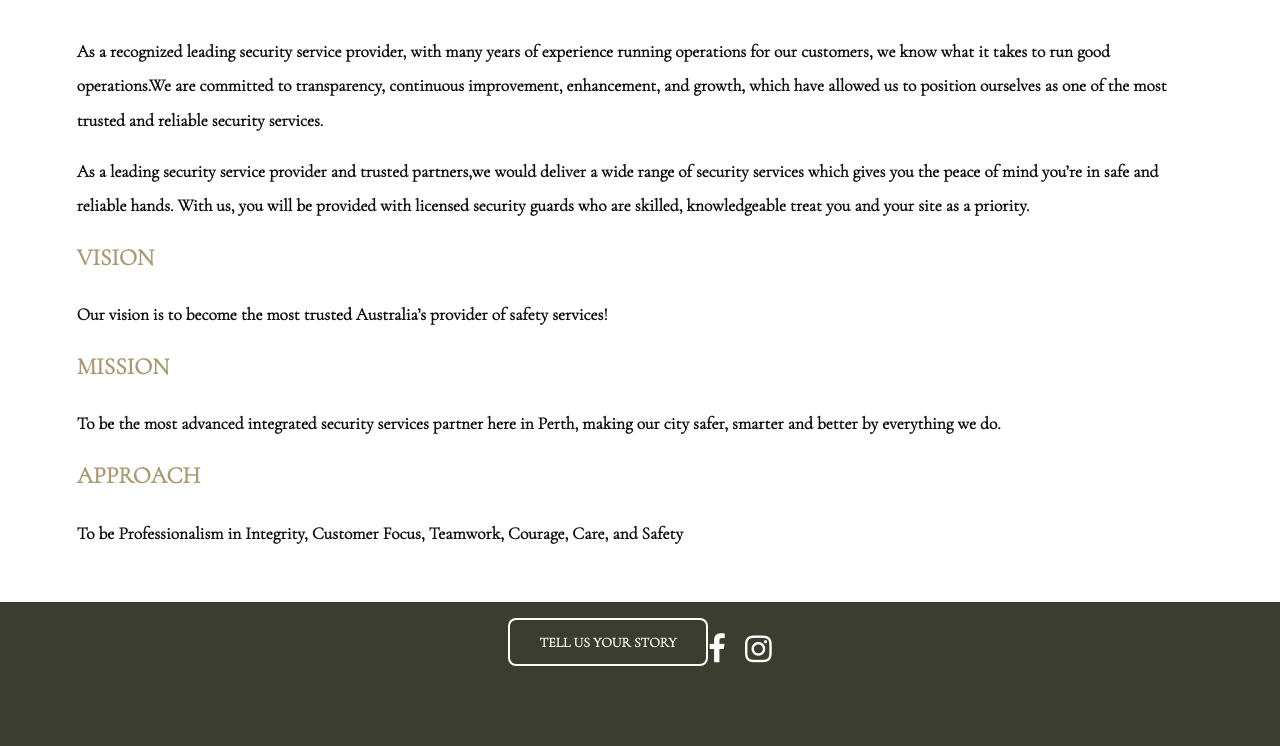
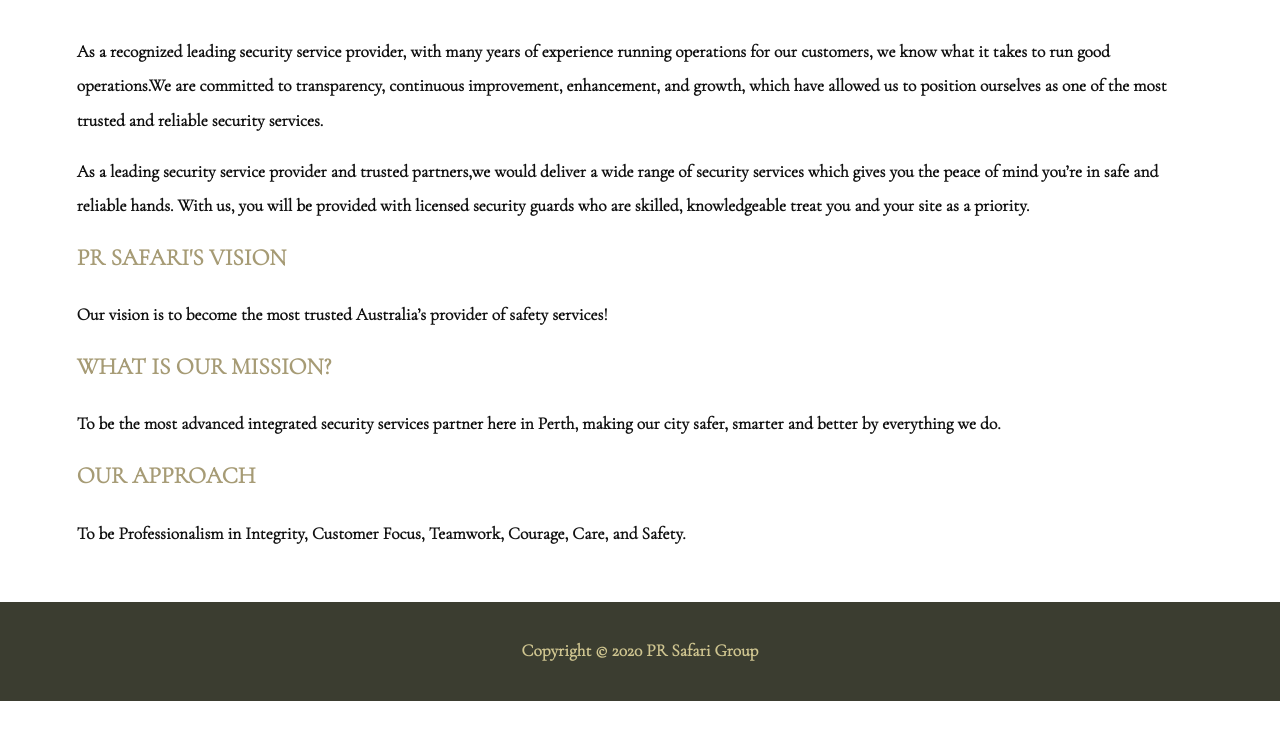
Before and after one commit to RonakReyhani/PR-Security, a plain HTML site: page aboutUs.html in a window 1280 px wide. Shown: the part 568-1314 px from the top of the page. After the commit the page ends 1269 px from the top, so only its background shows below. Drawn offline with nearby package versions, Linux system fonts and the light colour scheme.

Commit message:
about us-Done

```diff
--- a/aboutUs.html
+++ b/aboutUs.html
@@ -20,6 +20,7 @@
           <a href="index.html">Home</a>
           <a href="ourServices.html">Our Services</a>
           <a href="elements.html">Our Clients</a>
+          <a href="contactUs.html">Contact Us</a>
         </nav>
       </div>
     </header>
@@ -31,7 +32,7 @@
         <header class="major special">
           <h1>PR Safari Group</h1>
           <p>
-            We provide critical security services throughout Perth
+            We provide critical security services throughout Perth.
           </p>
         </header>
         <a href="#" class="image fit"><img src="images/aboutUs-banner.svg" alt="aboutUs-banner" /></a>
@@ -46,40 +47,26 @@
           which gives you the peace of mind you’re in safe and reliable hands. With us, you will be provided with
           licensed security guards who are skilled, knowledgeable treat you and your site as a priority.
         </p>
-        <h3>Vision</h3>
+        <h3>PR Safari's Vision</h3>
         <p>Our vision is to become the most trusted Australia’s provider of safety services!</p>
-        <h3>Mission</h3>
+        <h3>What is our Mission?</h3>
         <p>
           To be the most advanced integrated security services partner here in Perth, making our city safer, smarter and
           better by everything we do.
         </p>
 
-        <h3>Approach</h3>
-        <p>To be Professionalism in Integrity, Customer Focus, Teamwork, Courage, Care, and Safety</p>
+        <h3>Our Approach</h3>
+        <p>To be Professionalism in Integrity, Customer Focus, Teamwork, Courage, Care, and Safety.</p>
       </div>
     </section>
 
     <!-- Footer -->
     <section id="footer">
       <div class="inner">
-        <header>
-          <ul class="actions">
-            <li><a href="index.html#contactForm" class="button alt">Tell us your story</a></li>
-          </ul>
-        </header>
-
-        <div class="copyright">
-          <ul class="icons">
-            <li>
-              <a href="#" class="icon fa-facebook"><span class="label">Facebook</span></a>
-            </li>
-            <li>
-              <a href="#" class="icon fa-instagram"><span class="label">Instagram</span></a>
-            </li>
-          </ul>
-        </div>
+        <p>Copyright © 2020 PR Safari Group</p>
       </div>
     </section>
+
     <!-- Scripts -->
     <script src="assets/js/jquery.min.js"></script>
     <script src="assets/js/skel.min.js"></script>
```
